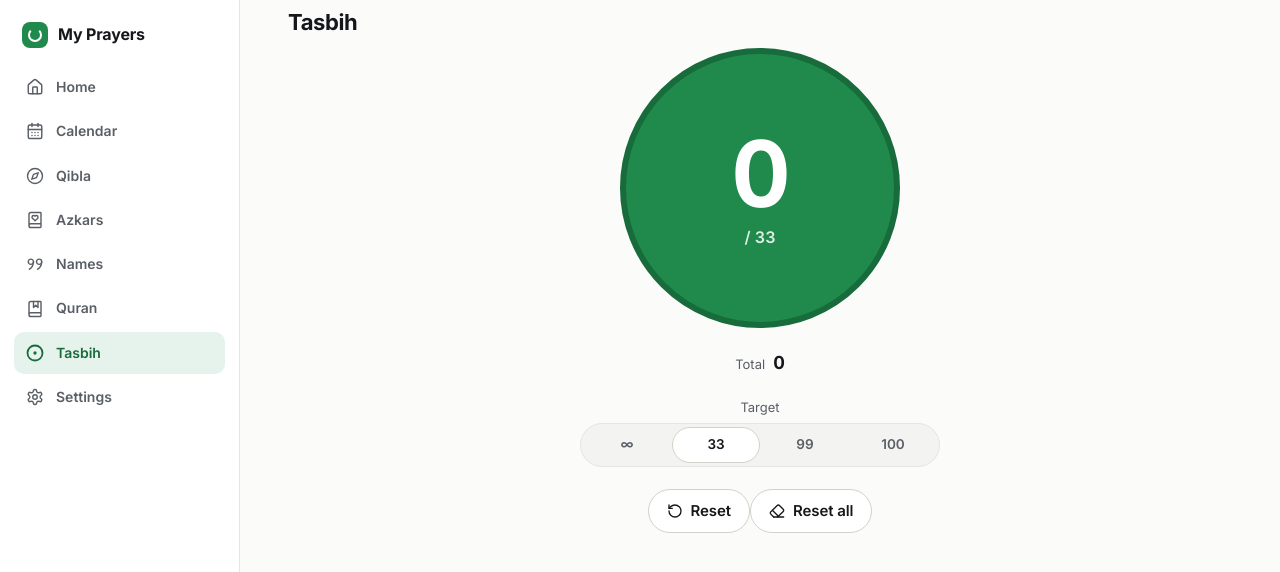
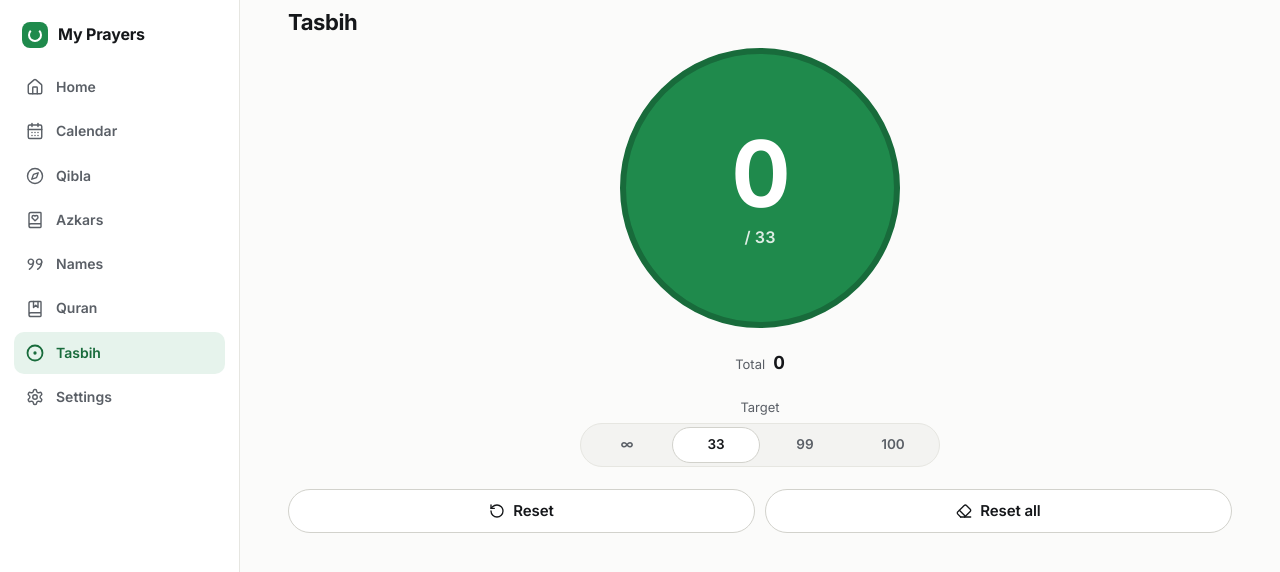
Before and after one commit to OneAboveAll1964/my-prayers-web, a React (Vite) app: page /tasbih in a window 1280 px wide. Shown: the top 572 px of the page. Built offline with nearby package versions, Linux system fonts and the light colour scheme.

Commit message:
bunch o other changes

```diff
--- /dev/null
+++ b/src/components/ui/PageLoader.css
@@ -0,0 +1,8 @@
+.mp-pageloader {
+  flex: 1 1 auto;
+  display: flex;
+  align-items: center;
+  justify-content: center;
+  min-height: 50dvh;
+  color: var(--accent);
+}
--- /dev/null
+++ b/src/components/ui/PageLoader.jsx
@@ -0,0 +1,10 @@
+import { Spinner } from './Spinner'
+import './PageLoader.css'
+
+export function PageLoader({ size = 28 }) {
+  return (
+    <div className="mp-pageloader">
+      <Spinner size={size} />
+    </div>
+  )
+}
--- a/src/pages/AzkarChapters.jsx
+++ b/src/pages/AzkarChapters.jsx
@@ -3,7 +3,7 @@ import { useParams } from 'react-router-dom'
 import { useTranslation } from 'react-i18next'
 import { Search } from 'lucide-react'
 import { PageHeader } from '../components/Layout/PageHeader'
-import { Spinner } from '../components/ui/Spinner'
+import { PageLoader } from '../components/ui/PageLoader'
 import { TextInput } from '../components/ui/Field'
 import { ChapterRow } from '../components/AzkarChapters/ChapterRow'
 import {
@@ -94,9 +94,7 @@ export default function AzkarChapters() {
       />
       <div className="page-body">
         {loading ? (
-          <div className="surface" style={{ padding: 22, display: 'flex', justifyContent: 'center' }}>
-            <Spinner />
-          </div>
+          <PageLoader />
         ) : (
           <div className="surface" style={{ overflow: 'hidden' }}>
             {filtered.map((c) => (
--- a/src/pages/Azkars.jsx
+++ b/src/pages/Azkars.jsx
@@ -1,7 +1,7 @@
 import { useEffect, useState } from 'react'
 import { useTranslation } from 'react-i18next'
 import { PageHeader } from '../components/Layout/PageHeader'
-import { Spinner } from '../components/ui/Spinner'
+import { PageLoader } from '../components/ui/PageLoader'
 import { CategoryTile } from '../components/Azkars/CategoryTile'
 import { ChapterRow } from '../components/AzkarChapters/ChapterRow'
 import {
@@ -82,9 +82,7 @@ export default function Azkars() {
         ) : null}
 
         {loading ? (
-          <div className="surface" style={{ padding: 22, display: 'flex', justifyContent: 'center' }}>
-            <Spinner />
-          </div>
+          <PageLoader />
         ) : (
           <div className="stack">
             {items.map((c) => (
--- a/src/pages/Tasbih.css
+++ b/src/pages/Tasbih.css
@@ -13,3 +13,10 @@
   max-width: 360px;
   align-items: center;
 }
+.mp-tasbih-actions {
+  width: 100%;
+  display: grid;
+  grid-template-columns: 1fr 1fr;
+  gap: 10px;
+}
+.mp-tasbih-actions .mp-btn { width: 100%; }
```
